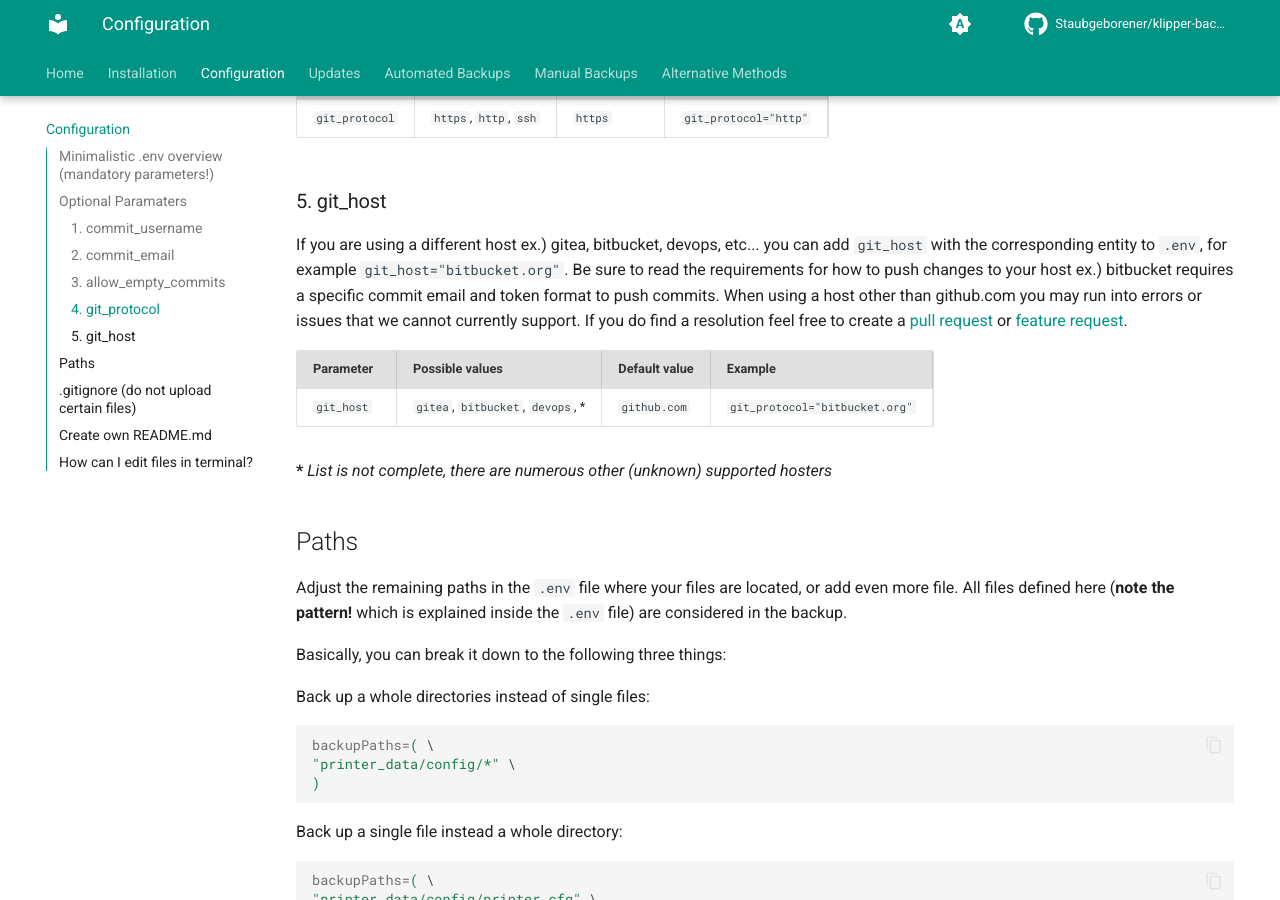
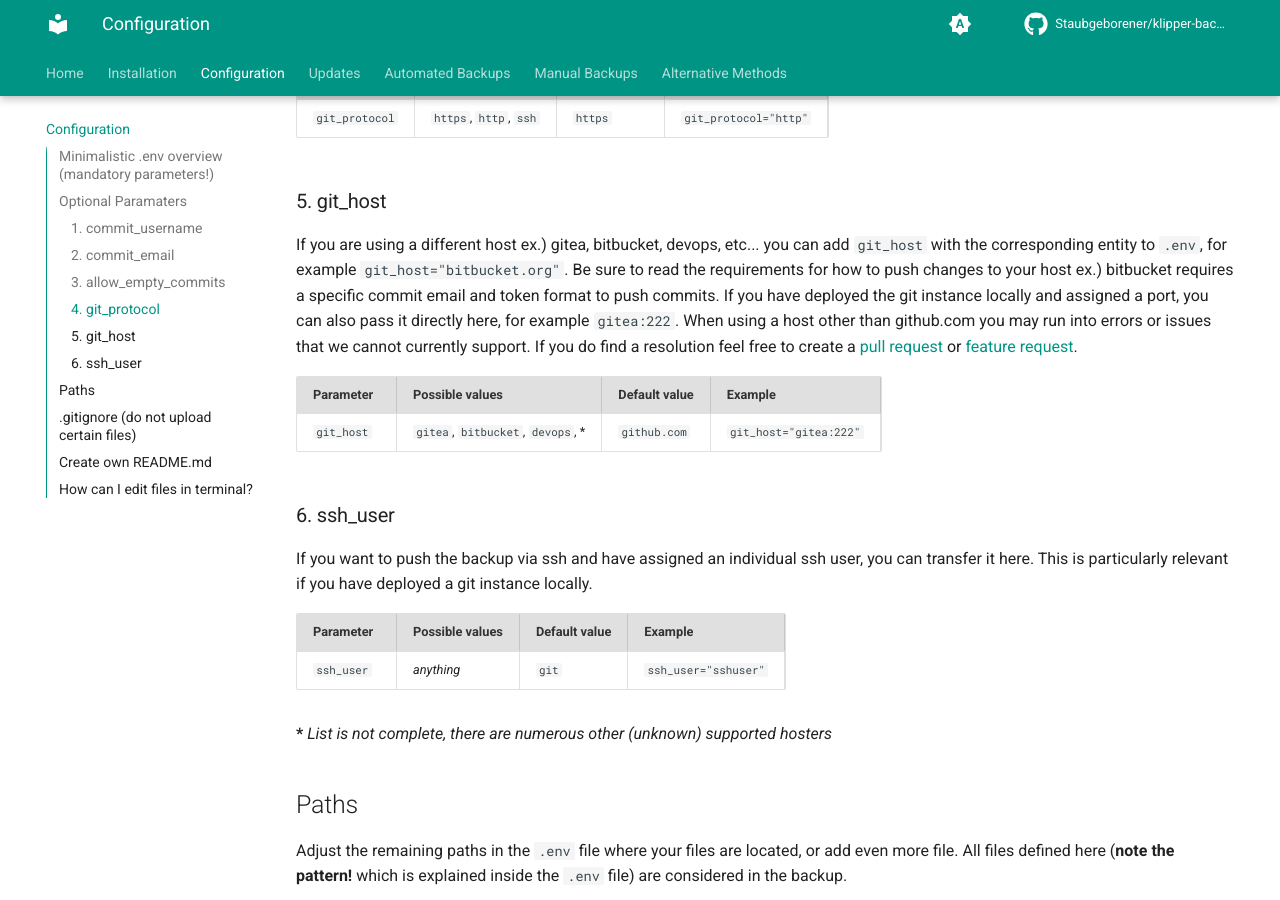
Before and after one commit to Staubgeborener/Klipper-Backup, an MkDocs documentation site: the page built from docs/configuration.md, in a window 1280 px wide and 900 px high, scrolled down 1575 px. Built offline with MkDocs 1.6.1 and Material for MkDocs 9.7.7, drawn with Linux system fonts in a browser that asks for light colours; comment, search, counter and statistics services are not loaded.

Commit message:
add ssh_user variable to configuration.md

```diff
--- a/docs/configuration.md
+++ b/docs/configuration.md
@@ -31,9 +31,9 @@ You can change the commit email for the commit history here, if it is left empty
 ### 3. allow_empty_commits
 You can choose whether you want to push empty commits or not (this serves to permanently check whether the service is running correctly in the background). The value can be `true` or `false` (default value if nothing is defined: `true`).
 
-| Parameter                | Possible values | Default value | Example                       |
-| ------------------------ | --------------- |---------------|------------------------------ |
-| `allow_empty_commits` | `true`, `false` | `true `       | `allow_empty_commits="false"` |
+| Parameter            | Possible values | Default value | Example                       |
+| -------------------- | --------------- |---------------|------------------------------ |
+| `allow_empty_commits`| `true`, `false` | `true `       | `allow_empty_commits="false"` |
 
 ### 4. git_protocol
 You can use the values `http`, `https` or `ssh` here (default value: `https`). This enables, for example, the local use of git if `https` is not supported.
@@ -43,11 +43,18 @@ You can use the values `http`, `https` or `ssh` here (default value: `https`). T
 | `git_protocol` | `https`, `http`, `ssh` | `https`       | `git_protocol="http"` |
 
 ### 5. git_host
-If you are using a different host ex.) gitea, bitbucket, devops, etc... you can add `git_host` with the corresponding entity to `.env`, for example `git_host="bitbucket.org"`. Be sure to read the requirements for how to push changes to your host ex.) bitbucket requires a specific commit email and token format to push commits. When using a host other than github.com you may run into errors or issues that we cannot currently support. If you do find a resolution feel free to create a [pull request](https://github.com/Staubgeborener/klipper-backup/pulls){:target="_blank"} or [feature request](https://github.com/Staubgeborener/klipper-backup/issues/new?assignees=&labels=feature+request&projects=&template=feature_request.yml){:target="_blank"}.
+If you are using a different host ex.) gitea, bitbucket, devops, etc... you can add `git_host` with the corresponding entity to `.env`, for example `git_host="bitbucket.org"`. Be sure to read the requirements for how to push changes to your host ex.) bitbucket requires a specific commit email and token format to push commits. If you have deployed the git instance locally and assigned a port, you can also pass it directly here, for example `gitea:222`. When using a host other than github.com you may run into errors or issues that we cannot currently support. If you do find a resolution feel free to create a [pull request](https://github.com/Staubgeborener/klipper-backup/pulls){:target="_blank"} or [feature request](https://github.com/Staubgeborener/klipper-backup/issues/new?assignees=&labels=feature+request&projects=&template=feature_request.yml){:target="_blank"}.
 
-| Parameter  | Possible values                   | Default value   | Example                       |
-| -----------| ----------------------------------|-----------------|------------------------------ |
-| `git_host` | `gitea`, `bitbucket`, `devops`, * | `github.com`    | `git_protocol="bitbucket.org"` |
+| Parameter  | Possible values                   | Default value   | Example                |
+| -----------| ----------------------------------|-----------------|----------------------- |
+| `git_host` | `gitea`, `bitbucket`, `devops`, * | `github.com`    | `git_host="gitea:222"` |
+
+### 6. ssh_user
+If you want to push the backup via ssh and have assigned an individual ssh user, you can transfer it here. This is particularly relevant if you have deployed a git instance locally.
+
+| Parameter  | Possible values | Default value | Example              |
+| -----------| ----------------|---------------|--------------------- |
+| `ssh_user` | *anything*      | `git`         | `ssh_user="sshuser"` |
 
 <b>*</b> <em>List is not complete, there are numerous other (unknown) supported hosters</em>
 
```
